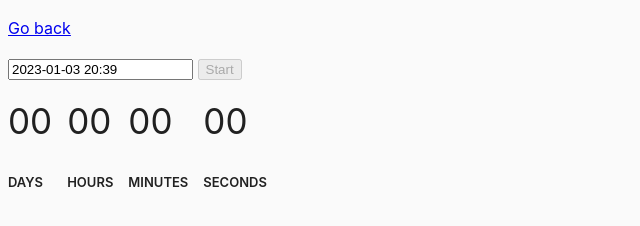
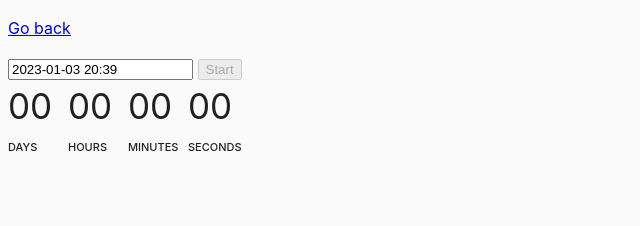
Before and after one commit to VitaBabenko/goit-js-hw-09, a website built with Parcel: page src/02-timer.html in a window 1280 px wide. Shown: the whole page, without its empty margins (0-640 px from the left). Built offline with nearby package versions, Linux system fonts and the light colour scheme.

Commit message:
done js2

```diff
--- a/src/02-timer.html
+++ b/src/02-timer.html
@@ -5,6 +5,7 @@
     <meta name="viewport" content="width=device-width, initial-scale=1.0" />
     <title>Countdown timer</title>
     <link rel="stylesheet" href="css/common.css" />
+    <link rel="stylesheet" href="css/timer.css" />
   </head>
   <body>
     <p><a href="index.html">Go back</a></p>
--- /dev/null
+++ b/src/css/timer.css
@@ -0,0 +1,17 @@
+.timer {
+  display: flex;
+}
+
+.field {
+  width: 60px;
+}
+
+.value {
+  font-size: 35px;
+}
+
+.label {
+  font-weight: 500;
+  font-size: 11px;
+  text-transform: uppercase;
+}
--- a/src/js/02-timer.js
+++ b/src/js/02-timer.js
@@ -23,47 +23,48 @@ const options = {
 flatpickr("#datetime-picker", options);
 
 const button = document.querySelector('button[data-start]');
-const timer = document.querySelector('.timer');
+// const timer = document.querySelector('.timer');
 
-const field = document.querySelectorAll('.field');
-const days = document.querySelector('span[data-days]');
-const hours = document.querySelector('span[data-hours]');
-const minutes = document.querySelector('span[data-minutes]');
-const seconds = document.querySelector('span[data-seconds]');
-const label = document.querySelectorAll('.label');
+// const field = document.querySelectorAll('.field');
+const daysSpan = document.querySelector('span[data-days]');
+const hoursSpan = document.querySelector('span[data-hours]');
+const minutesSpan = document.querySelector('span[data-minutes]');
+const secondsSpan = document.querySelector('span[data-seconds]');
+// const label = document.querySelectorAll('.label');
 
 
 
-timer.style.display = 'flex';
-timer.style.marginTop = '15px';
-field[0].style.fontSize = '35px';
-field[1].style.fontSize = '35px';
-field[2].style.fontSize = '35px';
-field[3].style.fontSize = '35px';
 
-field[0].style.marginRight = '15px';
-field[1].style.marginRight = '15px';
-field[2].style.marginRight = '15px';
+// timer.style.display = 'flex';
+// timer.style.marginTop = '15px';
+// field[0].style.fontSize = '35px';
+// field[1].style.fontSize = '35px';
+// field[2].style.fontSize = '35px';
+// field[3].style.fontSize = '35px';
 
-days.style.display = 'flex';
-hours.style.display = 'flex';
-minutes.style.display = 'flex';
-seconds.style.display = 'flex';
+// field[0].style.marginRight = '15px';
+// field[1].style.marginRight = '15px';
+// field[2].style.marginRight = '15px';
 
-label[0].style.fontSize = '13px';
-label[1].style.fontSize = '13px';
-label[2].style.fontSize = '13px';
-label[3].style.fontSize = '13px';
+// daysSpan.style.display = 'flex';
+// hoursSpan.style.display = 'flex';
+// minutesSpan.style.display = 'flex';
+// secondsSpan.style.display = 'flex';
 
-label[0].style.textTransform = 'uppercase';
-label[1].style.textTransform = 'uppercase';
-label[2].style.textTransform = 'uppercase';
-label[3].style.textTransform = 'uppercase';
+// label[0].style.fontSize = '13px';
+// label[1].style.fontSize = '13px';
+// label[2].style.fontSize = '13px';
+// label[3].style.fontSize = '13px';
 
-label[0].style.fontWeight = '600';
-label[1].style.fontWeight = '600';
-label[2].style.fontWeight = '600';
-label[3].style.fontWeight = '600';
+// label[0].style.textTransform = 'uppercase';
+// label[1].style.textTransform = 'uppercase';
+// label[2].style.textTransform = 'uppercase';
+// label[3].style.textTransform = 'uppercase';
+
+// label[0].style.fontWeight = '600';
+// label[1].style.fontWeight = '600';
+// label[2].style.fontWeight = '600';
+// label[3].style.fontWeight = '600';
 
 
 button.setAttribute('disabled', 'true');
@@ -79,7 +80,10 @@ function onClickStartBtn(evt) {
     // console.log(deltaTime);
     const { days, hours, minutes, seconds } = convertMs(deltaTime);
 
-    updateTimer({ days, hours, minutes, seconds });
+    daysSpan.textContent = days;
+    hoursSpan.textContent = hours;
+    minutesSpan.textContent = minutes;
+    secondsSpan.textContent = seconds;
 
     console.log(`${days}:${hours}:${minutes}:${seconds}`);
     if (deltaTime < 1000) {
@@ -105,8 +109,4 @@ function convertMs(ms) {
   const seconds = addLeadingZero(Math.floor((((ms % day) % hour) % minute) / second));
 
   return { days, hours, minutes, seconds };
-};
-
-function updateTimer({ days, hours, minutes, seconds }) {
-  timer.textContent = `${days}:${hours}:${minutes}:${seconds}`;
 }
```
